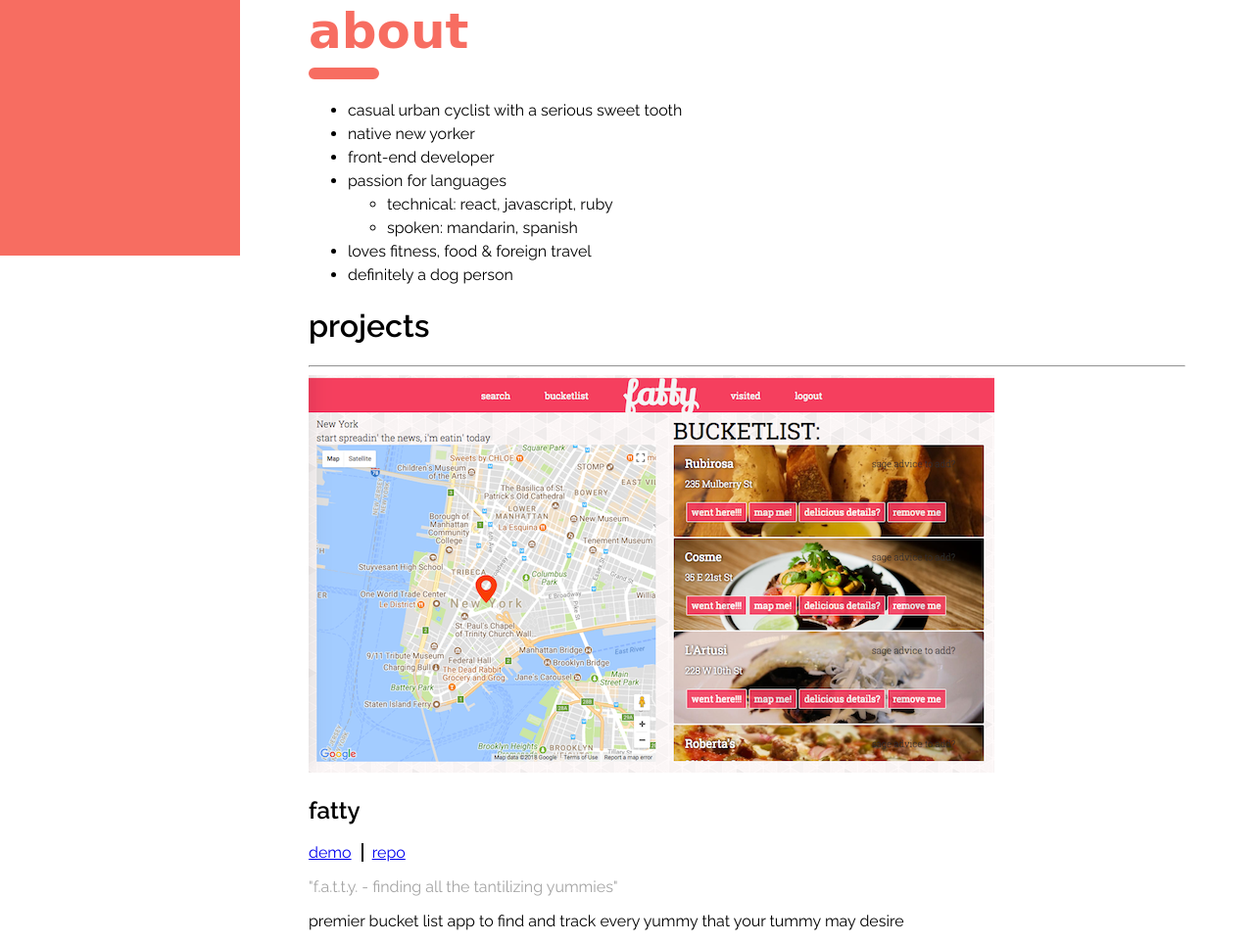
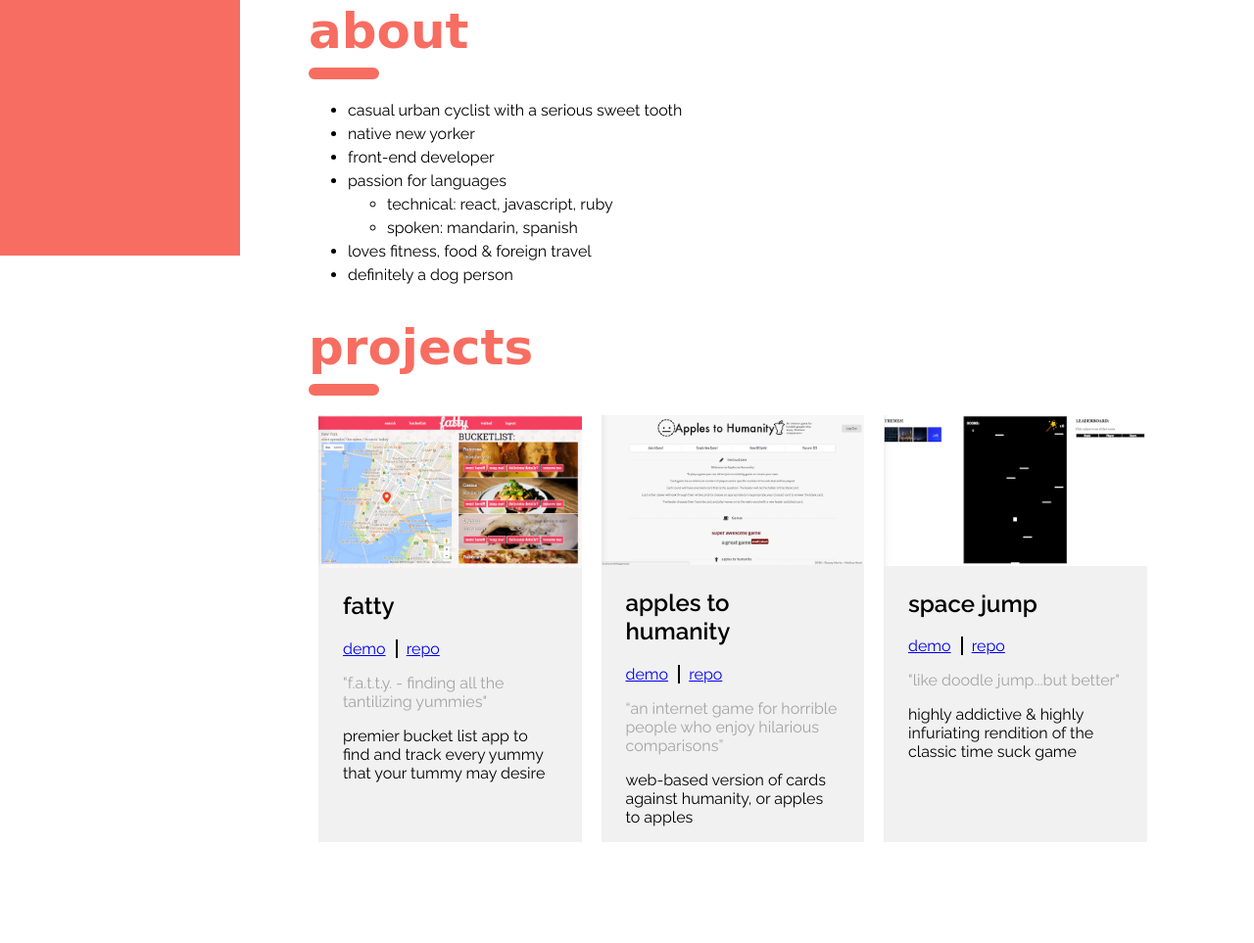
Before and after one commit to smarks8/sassy-portfolio, a website: page index.html in a window 1280 px wide. Shown: the part 795-1758 px from the top of the page at 98% size. After the commit the page ends 1655 px from the top, so only its background shows below. Drawn offline with Linux system fonts and the light colour scheme; a web font is replaced by a local one.

Commit message:
finished project section

```diff
--- a/index.html
+++ b/index.html
@@ -60,6 +60,7 @@
         <div class="project-boxes">
           <div class="project-box">
             <img src="images/new-fatty-screencap.png" alt="">
+            <div class="project-box-text">
               <h2>fatty</h2>
               <div class="project-links">
                 <a href="https://www.youtube.com/watch?v=UlHGJS7r7Bo&feature=youtu.be" target="_blank">demo</a>
@@ -68,8 +69,10 @@
               <p class="tiny-blurb">"f.a.t.t.y. - finding all the tantilizing yummies"</p>
               <p>premier bucket list app to find and track every yummy that your tummy may desire</p>
             </div>
+          </div>
           <div class="project-box">
             <img src="images/new-ath-screencap.png" alt="">
+            <div class="project-box-text">
               <h2>apples to humanity</h2>
               <div class="project-links">
                 <a href="https://www.youtube.com/watch?v=eNj0o_qLcUQ&feature=youtu.be" target="_blank">demo</a>
@@ -78,8 +81,10 @@
               <p class="tiny-blurb">“an internet game for horrible people who enjoy hilarious comparisons”</p>
               <p>web-based version of cards against humanity, or apples to apples</p>
             </div>
+          </div>
           <div class="project-box">
             <img src="images/space-jump-screencap.png" alt="">
+            <div class="project-box-text">
               <h2>space jump</h2>
               <div class="project-links">
                 <a href="https://www.youtube.com/watch?v=Y7wKfYNp6W8&feature=youtu.be" target="_blank">demo</a>
@@ -90,6 +95,7 @@
             </div>
           </div>
         </div>
+      </div>
       <div class="contact">
 
       </div>
--- a/styles.scss
+++ b/styles.scss
@@ -7,6 +7,7 @@ $coral: rgb(247, 109, 97);
 $font: "Raleway", sans-serif;
 $font-titles: "Galada", cursive;
 $nav-width: 220px;
+$gray: #a4a4a4;
 
 body {
   box-sizing: border-box;
@@ -112,9 +113,36 @@ nav {
   }
 }
 
+.projects {
+  hr {
+    border: 6px solid $coral;
+    width: 60px;
+    border-radius: 15px;
+    float: left;
+  }
+
+  h1 {
+    font-family: $font-titles;
+    color: $coral;
+    font-size: 50px;
+    margin-bottom: 0;
+  }
+}
+
 .project-boxes {
+  display: flex;
+  margin-top: $l;
 
   .project-box {
+    width: 30%;
+    background-color: #f1f1f1;
+    margin: 0 $s;
+
+    &-text {
+      padding-left: $m;
+      padding-right: $m;
+    }
+
     .project-links {
       a {
         &:active,
@@ -138,7 +166,11 @@ nav {
     }
 
     .tiny-blurb {
-      color: #a4a4a4;
+      color: $gray;
+    }
+
+    img {
+      width: 100%;
     }
   }
 }
```
Also changed, not shown: styles.css. Lines whose indentation alone changed are shown as unchanged.
